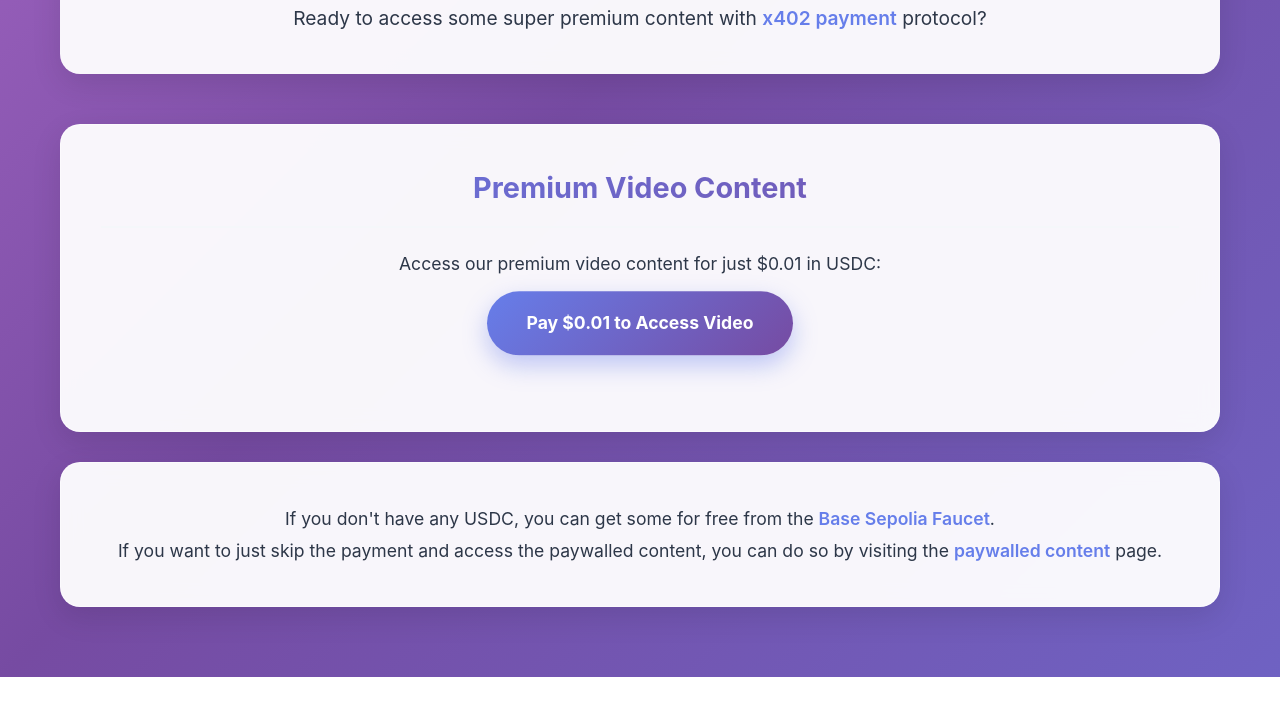
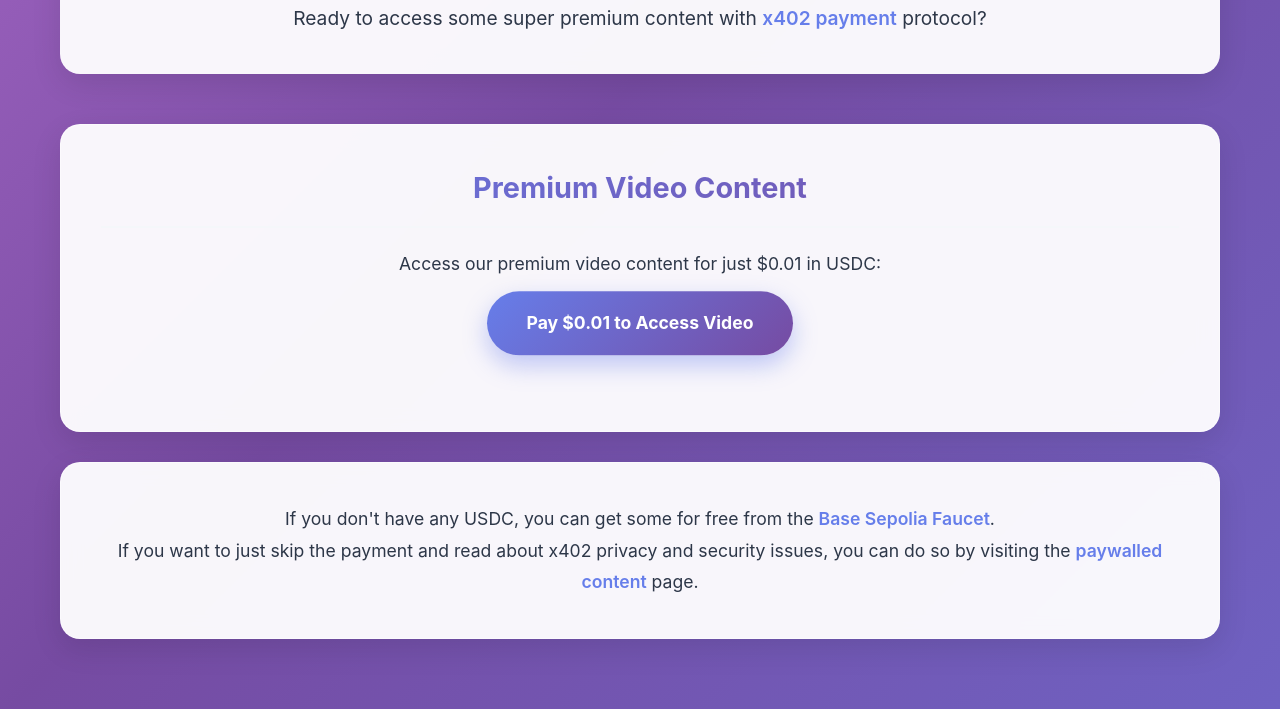
Before and after one commit to kdenhartog/paywall-fraud-demo, a website: page public/index.html in a window 1280 px wide. Shown: the part 169-878 px from the top of the page. Before the commit the page ends 846 px from the top, so only its background shows below. Drawn offline with Linux system fonts and the light colour scheme.

Commit message:
reword link to paywalled content

```diff
--- a/public/index.html
+++ b/public/index.html
@@ -31,8 +31,8 @@
     </p>
 
         <p>
-          If you want to just skip the payment and access the paywalled content,
-          you can do so by visiting the <a href="/paywalled-content" target="_blank">paywalled content</a> page.
+          If you want to just skip the payment and read about x402 privacy and
+          security issues, you can do so by visiting the <a href="/paywalled-content" target="_blank">paywalled content</a> page.
         </p>
   </div>
 </body>
```
